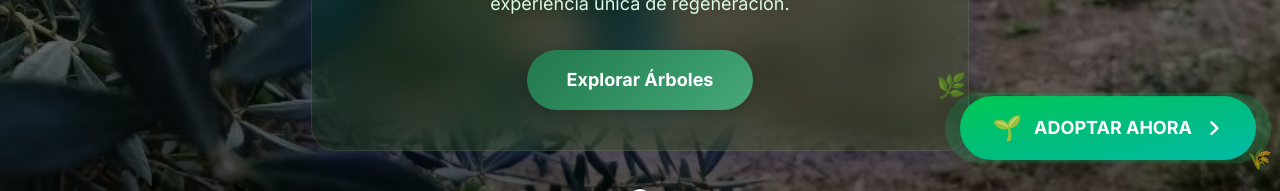
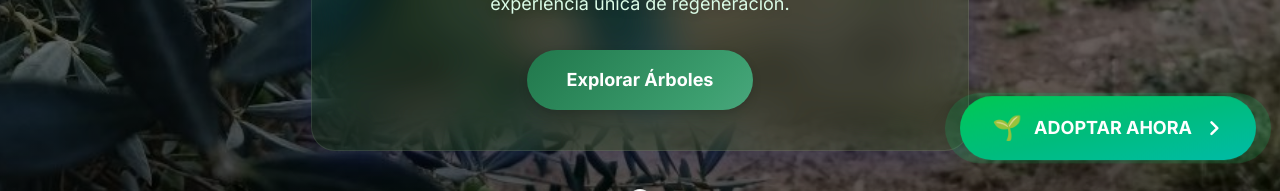
Before and after one commit to Filipy-full/JoyLand, a Next.js app: page / in a window 1280 px wide. Shown: the part 609-800 px from the top of the page. Built offline with nearby package versions, Linux system fonts and the light colour scheme.

Commit message:
feat: remover decorações de folhas do componente FloatingCTA

```diff
--- a/components/FloatingCTA.tsx
+++ b/components/FloatingCTA.tsx
@@ -94,19 +94,7 @@ export default function FloatingCTA() {
             <path strokeLinecap="round" strokeLinejoin="round" strokeWidth={3} d="M9 5l7 7-7 7" />
           </svg>
 
-          {/* Bottom leaf decoration */}
-          <div className="absolute -bottom-1 -right-1 opacity-60 group-hover:opacity-100 transition-opacity duration-300">
-            <span className="text-xs">🍃</span>
-          </div>
         </Link>
-
-        {/* Floating leaves decoration */}
-        <div className="absolute -top-6 -left-6 text-2xl opacity-70 animate-bounce pointer-events-none" style={{ animationDuration: '2s' }}>
-          🌿
-        </div>
-        <div className="absolute -bottom-4 -right-4 text-xl opacity-70 animate-bounce pointer-events-none" style={{ animationDuration: '2.5s', animationDelay: '0.5s' }}>
-          🌾
-        </div>
       </div>
     </>
   )
```
